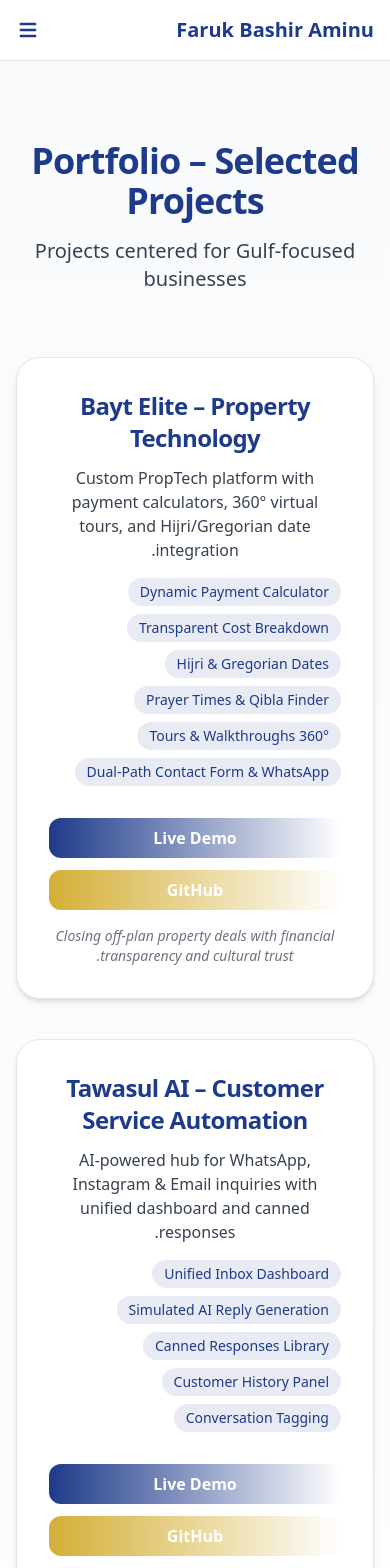
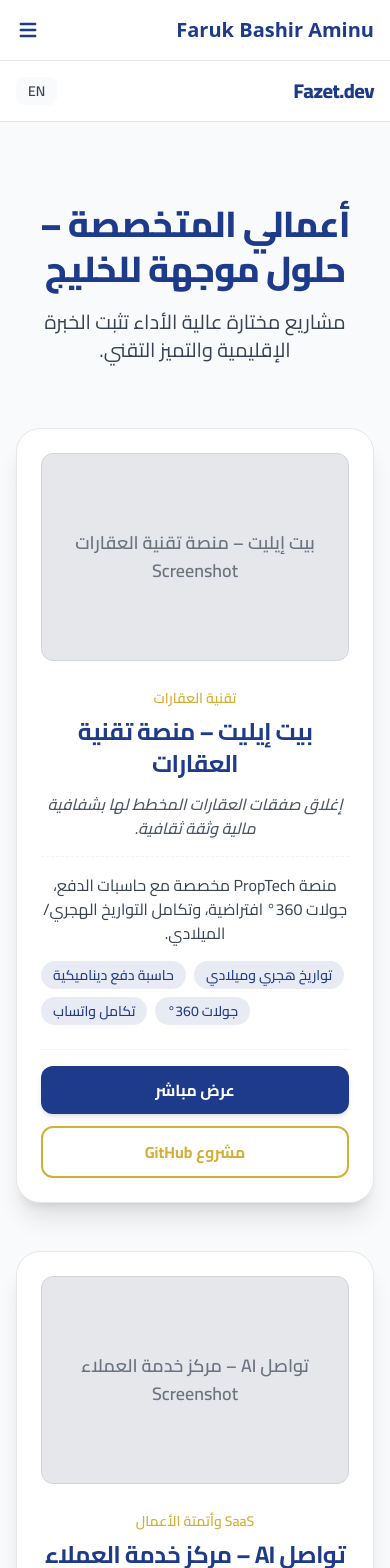
Before and after one commit to fazetdev/fazet.dev, a Next.js app: page /ar/portfolio in a window 390 px wide. Shown: the top 1568 px of the page. Built offline with nearby package versions, Linux system fonts and the light colour scheme; what tailwindcss-rtl would draw is missing.

Commit message:
Update pages and Tailwind config with Gulf-focused UX/UI improvements

```diff
--- a/app/[locale]/contact/page.js
+++ b/app/[locale]/contact/page.js
@@ -2,162 +2,174 @@
 
 import { useState } from "react";
 import Link from "next/link";
-import { usePathname } from "next/navigation"; // Added for dynamic toggle
+import { usePathname } from "next/navigation";
+
+// Grok's Icon Map (using simple emojis for cross-platform compatibility)
+const icons = {
+    email: '✉️',
+    whatsapp: '💬',
+    telegram: '📱',
+    linkedin: '👔',
+    github: '🖥️',
+    location: '📍'
+};
 
 export default function Contact({ params }) {
-  const locale = params?.locale || params?.slug?.[0] || "en"; // Fixed params access
-  const pathname = usePathname(); // Get current path for toggle
+  const locale = params?.locale || params?.slug?.[0] || "en";
+  const pathname = usePathname();
 
   const content = {
     en: {
-      title: "Contact Faruk Bashir Aminu",
-      subtitle: "Professional web solutions for Gulf businesses",
-      labels: {
-        email: "Email",
-        linkedin: "LinkedIn",
-        github: "GitHub",
-        whatsapp: "WhatsApp",
-        telegram: "Telegram",
-        location: "Location"
-      },
-      contacts: {
-        email: "fazetdev@gmail.com",
-        linkedin: "https://www.linkedin.com/in/faruk-bashir-aminu-65b30b36b",
-        github: "https://github.com/fazetdev",
-        whatsapp: "https://wa.me/2347082921105",
-        telegram: "https://t.me/fazetdev",
-        location: "Kano, Nigeria"
-      },
-      ctaBooking: "Go to booking page",
+      title: "Get in Touch with Faruk",
+      subtitle: "Prioritized communication channels for high-value Gulf clients.",
+      contacts: [
+        // PRIORITY CARD 1: Email (Professional)
+        { key: 'email', label: "Email Address", value: "fazetdev@gmail.com", href: "mailto:fazetdev@gmail.com", type: 'primary', icon: icons.email, description: "For project briefs, formal inquiries, and detailed proposals." },
+        // PRIORITY CARD 2: WhatsApp (Direct/Urgent)
+        { key: 'whatsapp', label: "WhatsApp Chat", value: "+234 708 292 1105", href: "https://wa.me/2347082921105", type: 'accent', icon: icons.whatsapp, description: "Fastest response time for quick questions and urgent scheduling." },
+        // SECONDARY CONTACTS (Grouped)
+        { key: 'linkedin', label: "LinkedIn", value: "/faruk-bashir-aminu", href: "https://www.linkedin.com/in/faruk-bashir-aminu-65b30b36b", type: 'secondary', icon: icons.linkedin },
+        { key: 'github', label: "GitHub", value: "/fazetdev", href: "https://github.com/fazetdev", type: 'secondary', icon: icons.github },
+        { key: 'telegram', label: "Telegram", value: "@fazetdev", href: "https://t.me/fazetdev", type: 'secondary', icon: icons.telegram },
+        { key: 'location', label: "Location", value: "Kano, Nigeria (GST +4)", type: 'secondary', icon: icons.location },
+      ],
+      ctaBooking: "Go to Booking Page",
     },
     ar: {
-      title: "اتصل بفرّوق بشير أمينو",
-      subtitle: "حلول ويب مهنية لعملاء الخليج",
-      labels: {
-        email: "البريد الإلكتروني",
-        linkedin: "لينكدإن",
-        github: "GitHub",
-        whatsapp: "واتساب",
-        telegram: "تيليجرام",
-        location: "الموقع"
-      },
-      contacts: {
-        email: "fazetdev@gmail.com",
-        linkedin: "https://www.linkedin.com/in/faruk-bashir-aminu-65b30b36b",
-        github: "https://github.com/fazetdev",
-        whatsapp: "https://wa.me/2347082921105",
-        telegram: "https://t.me/fazetdev",
-        location: "كانو، نيجيريا"
-      },
+      title: "تواصل مع فاروق",
+      subtitle: "قنوات اتصال ذات أولوية لعملاء الخليج ذوي القيمة العالية.",
+      contacts: [
+        { key: 'email', label: "البريد الإلكتروني", value: "fazetdev@gmail.com", href: "mailto:fazetdev@gmail.com", type: 'primary', icon: icons.email, description: "لملخصات المشاريع والاستفسارات الرسمية والمقترحات التفصيلية." },
+        { key: 'whatsapp', label: "واتساب", value: "+234 708 292 1105", href: "https://wa.me/2347082921105", type: 'accent', icon: icons.whatsapp, description: "أسرع وقت استجابة للأسئلة السريعة والجدولة العاجلة." },
+        { key: 'linkedin', label: "لينكدإن", value: "/faruk-bashir-aminu", href: "https://www.linkedin.com/in/faruk-bashir-aminu-65b30b36b", type: 'secondary', icon: icons.linkedin },
+        { key: 'github', label: "GitHub", value: "/fazetdev", href: "https://github.com/fazetdev", type: 'secondary', icon: icons.github },
+        { key: 'telegram', label: "تيليجرام", value: "@fazetdev", href: "https://t.me/fazetdev", type: 'secondary', icon: icons.telegram },
+        { key: 'location', label: "الموقع", value: "كانو، نيجيريا (GST +4)", type: 'secondary', icon: icons.location },
+      ],
       ctaBooking: "اذهب إلى صفحة الحجز",
     }
   };
 
   const t = content[locale] || content.en;
 
-  // Function to get opposite locale path while preserving current route
   const getOppositeLocalePath = () => {
     const oppositeLocale = locale === "en" ? "ar" : "en";
-
     if (!pathname) return `/${oppositeLocale}/contact`;
-
-    // Replace the locale in current path
     const pathParts = pathname.split('/').filter(part => part);
-
     if (pathParts.length > 0 && (pathParts[0] === 'en' || pathParts[0] === 'ar')) {
-      // Replace locale
       pathParts[0] = oppositeLocale;
       return `/${pathParts.join('/')}`;
     } else {
-      // No locale in path, add it
       return `/${oppositeLocale}${pathname === '/' ? '' : pathname}`;
     }
   };
 
+  // Filter contacts into groups for the 3-column layout
+  const primaryContact = t.contacts.find(c => c.key === 'email');
+  const accentContact = t.contacts.find(c => c.key === 'whatsapp');
+  const secondaryContacts = t.contacts.filter(c => c.type === 'secondary');
+
+  // Custom Card Component for Priority Contacts
+  const PriorityCard = ({ contact }) => {
+    const isAccent = contact.type === 'accent';
+    // ASSUMING PRIMARY is Navy and ACCENT is Gold/Teal
+    const bgColor = isAccent ? 'bg-accent text-white' : 'bg-primary text-white';
+    const hoverColor = isAccent ? 'hover:bg-accent-dark' : 'hover:bg-primary-dark';
+
+    return (
+      <a
+        href={contact.href}
+        target={contact.key !== 'location' ? "_blank" : "_self"}
+        rel="noopener noreferrer"
+        className={`flex flex-col items-center justify-center p-8 rounded-xl shadow-2xl transition-all duration-300 transform hover:scale-[1.03] ${bgColor} ${hoverColor} h-full`}
+      >
+        <div className="text-5xl mb-4">{contact.icon}</div>
+        <h3 className="text-xl font-extrabold mb-1">{contact.label}</h3>
+        <p className="text-lg font-mono tracking-wider mb-3">{contact.value}</p>
+        <p className={`text-sm text-center font-light opacity-80 ${isAccent ? 'text-white' : 'text-gray-200'}`}>{contact.description}</p>
+      </a>
+    );
+  };
+
   return (
-    <div className="min-h-screen bg-neutral-50 text-neutral-900">
-      {/* Header - Fixed toggle */}
+    <div className={`min-h-screen bg-neutral-50 text-neutral-900 ${locale === 'ar' ? 'font-arabic' : 'font-sans'}`} dir={locale === 'ar' ? 'rtl' : 'ltr'}>
+      {/* Header (Simplified) */}
       <header className="bg-white/95 backdrop-blur-sm sticky top-0 z-40 border-b border-gray-200">
         <div className="max-w-7xl mx-auto flex items-center justify-between px-4 py-4">
-          <Link href={`/${locale}`} className="text-xl font-extrabold tracking-tight text-primary-700">
-            Faruk Aminu {/* Added name for consistency */}
+          <Link href={`/${locale}`} className="text-xl font-extrabold tracking-tight text-primary hover:text-accent transition">
+            Fazet.dev
           </Link>
-
           <div className="flex items-center gap-3 text-sm">
-            {/* Dynamic EN link that preserves current page */}
             <Link
-              href={locale === "en" ? getOppositeLocalePath() : "/en/contact"}
-              className={`px-2 py-1 rounded hover:bg-gray-100 ${locale === "en" ? "font-bold text-primary-700" : ""}`}
+              href={getOppositeLocalePath()}
+              className="px-3 py-1 bg-gray-50 rounded-lg font-semibold text-gray-700 hover:bg-gray-100 transition"
             >
-              EN
-            </Link>
-            <span className="text-gray-300">|</span>
-            {/* Dynamic AR link that preserves current page */}
-            <Link
-              href={locale === "ar" ? getOppositeLocalePath() : "/ar/contact"}
-              className={`px-2 py-1 rounded hover:bg-gray-100 ${locale === "ar" ? "font-bold text-primary-700" : ""}`}
-            >
-              AR
+              {oppositeLocale.toUpperCase()}
             </Link>
           </div>
         </div>
       </header>
 
-      {/* Page content - UNCHANGED */}
-      <main className="max-w-6xl mx-auto px-4 py-12">
+      {/* Main Content */}
+      <main className="max-w-6xl mx-auto px-4 py-16">
         <div className="text-center mb-12">
-          <h1 className="text-4xl md:text-5xl font-bold text-primary-700">{t.title}</h1>
-          <p className="mt-4 text-lg text-neutral-600 max-w-2xl mx-auto">{t.subtitle}</p>
+          <h1 className="text-4xl md:text-5xl font-extrabold text-primary leading-tight">{t.title}</h1>
+          <p className="mt-4 text-xl text-neutral-700 max-w-3xl mx-auto">{t.subtitle}</p>
         </div>
 
-        <div className="grid grid-cols-1 md:grid-cols-2 gap-6">
-          {/* Professional Card */}
-          <div className="border border-gray-200 rounded-xl p-8 hover:shadow-lg transition-shadow">
-            <h3 className="font-semibold text-gray-800 text-lg mb-6 border-b pb-3">
-              {locale === "ar" ? "مهني واجتماعي" : "Professional & Social"}
-            </h3>
-            <div className="space-y-6">
-              {Object.entries(t.contacts).slice(0, 3).map(([key, val]) => (
-                <div key={key}>
-                  <p className="font-medium text-gray-700 mb-1">{t.labels[key]}:</p>
-                  <a href={key === 'email' ? `mailto:${val}` : val} target="_blank" rel="noopener noreferrer" className="text-primary hover:text-blue-700 hover:underline flex items-center">
-                    {val}
-                  </a>
-                </div>
-              ))}
-            </div>
+        {/* PRIORITY CONTACTS - 3-Column Layout */}
+        <div className="grid grid-cols-1 lg:grid-cols-3 gap-8 mb-12">
+          {/* Email Card (Primary Navy) */}
+          <div className="lg:col-span-1">
+            <PriorityCard contact={primaryContact} />
           </div>
 
-          {/* Direct Contact Card */}
-          <div className="border border-gray-200 rounded-xl p-8 hover:shadow-lg transition-shadow">
-            <h3 className="font-semibold text-gray-800 text-lg mb-6 border-b pb-3">
-              {locale === "ar" ? "اتصال مباشر" : "Direct Contact"}
-            </h3>
+          {/* WhatsApp Card (Accent Gold/Teal) */}
+          <div className="lg:col-span-1">
+            <PriorityCard contact={accentContact} />
+          </div>
+
+          {/* SECONDARY CONTACTS - Grouped */}
+          <div className="lg:col-span-1 bg-white rounded-xl p-6 shadow-xl border border-gray-200">
+            <h2 className="text-2xl font-bold text-primary mb-6 border-b pb-3">
+              {locale === "ar" ? "وسائل أخرى" : "Secondary Channels"}
+            </h2>
             <div className="space-y-6">
-              {Object.entries(t.contacts).slice(3).map(([key, val]) => (
-                <div key={key}>
-                  <p className="font-medium text-gray-700 mb-1">{t.labels[key]}:</p>
-                  <a href={val} target="_blank" rel="noopener noreferrer" className="text-primary hover:text-blue-700 hover:underline flex items-center">
-                    {val}
-                  </a>
+              {secondaryContacts.map((contact) => (
+                <div key={contact.key} className="flex items-start">
+                  <span className="text-xl mr-4 rtl:mr-0 rtl:ml-4 flex-shrink-0">{contact.icon}</span>
+                  <div>
+                    <p className="font-semibold text-gray-800 mb-1">{contact.label}</p>
+                    <a
+                      href={contact.href}
+                      target={contact.key !== 'location' ? "_blank" : "_self"}
+                      rel="noopener noreferrer"
+                      className={`text-gray-600 hover:text-primary transition ${contact.key !== 'location' ? 'hover:underline' : ''}`}
+                    >
+                      {contact.value}
+                    </a>
+                  </div>
                 </div>
               ))}
             </div>
           </div>
         </div>
 
-        {/* Booking CTA - UNCHANGED */}
+        {/* Booking CTA */}
         <div className="mt-12 text-center">
           <Link
             href={`/${locale}/book`}
-            className="inline-flex items-center bg-accent text-white px-6 py-3 rounded-lg font-semibold hover:brightness-105"
+            className="inline-flex items-center bg-accent text-white px-10 py-4 rounded-xl font-bold text-lg hover:bg-accent-dark transition shadow-lg transform hover:scale-[1.02]"
           >
             {t.ctaBooking}
           </Link>
+          <p className="mt-3 text-sm text-neutral-500">
+            {locale === 'ar' ? "لضمان أفضل خدمة، يفضل جدولة موعد." : "For the best service, scheduling a consultation is recommended."}
+          </p>
         </div>
       </main>
 
-      {/* Footer - UNCHANGED */}
+      {/* Footer */}
       <footer className="bg-white border-t border-gray-200 py-6 text-center text-sm text-gray-500">
         &copy; {new Date().getFullYear()} Faruk Bashir Aminu. All rights reserved.
       </footer>
--- a/app/[locale]/portfolio/page.js
+++ b/app/[locale]/portfolio/page.js
@@ -1,24 +1,23 @@
-"use client";
+'use client';
 
 import Link from "next/link";
+import { usePathname } from "next/navigation"; // Added for better header links
 
 const content = {
   en: {
     hero: {
-      title: "Portfolio – Selected Projects",
-      subtitle: "Projects centered for Gulf-focused businesses"
+      title: "Specialized Portfolio – Gulf-Focused Solutions",
+      subtitle: "Selected high-performance projects demonstrating regional expertise and technical excellence."
     },
     projects: [
       {
-        title: "Bayt Elite – Property Technology",
-        description: "Custom PropTech platform with payment calculators, 360° virtual tours, and Hijri/Gregorian date integration.",
+        title: "Bayt Elite – PropTech Platform",
+        description: "Custom PropTech platform with payment calculators, 360° virtual tours, and critical Hijri/Gregorian date integration.",
         features: [
+          "Hijri & Gregorian Dates",
           "Dynamic Payment Calculator",
-          "Transparent Cost Breakdown",
-          "Hijri & Gregorian Dates",
-          "Prayer Times & Qibla Finder",
-          "360° Tours & Walkthroughs",
-          "Dual-Path Contact Form & WhatsApp"
+          "360° Tours",
+          "WhatsApp Integration"
         ],
         github: "https://github.com/fazetdev/bayt-elite.git",
         demo: "https://bayt-elite.vercel.app/",
@@ -26,14 +25,13 @@ const content = {
         tagline: "Closing off-plan property deals with financial transparency and cultural trust."
       },
       {
-        title: "Tawasul AI – Customer Service Automation",
-        description: "AI-powered hub for WhatsApp, Instagram & Email inquiries with unified dashboard and canned responses.",
+        title: "Tawasul AI – Customer Service Hub",
+        description: "AI-powered hub for WhatsApp, Instagram & Email inquiries with a unified dashboard and canned responses.",
         features: [
           "Unified Inbox Dashboard",
-          "Simulated AI Reply Generation",
+          "AI Reply Generation",
           "Canned Responses Library",
-          "Customer History Panel",
-          "Conversation Tagging"
+          "Customer History Panel"
         ],
         github: "https://github.com/fazetdev/tawasul-ai.git",
         demo: "https://tawasul-ai.vercel.app/",
@@ -44,10 +42,10 @@ const content = {
         title: "Zimam Delivery – Logistics Platform",
         description: "Driver-centric app with offline-capable maps, daily earnings tracker, and community tips for GCC delivery routes.",
         features: [
-          "Offline-Capable Pin System",
+          "Offline Maps",
           "Daily Earnings Tracker",
           "Community Notes",
-          "Ultra-Mobile-First UI"
+          "Ultra-Mobile-First"
         ],
         github: "https://github.com/fazetdev/zimam-delivery.git",
         demo: "https://zimam-delivery.vercel.app/",
@@ -56,9 +54,9 @@ const content = {
       },
       {
         title: "Al-Multaqa – Business Management Dashboard",
-        description: "CRM-lite dashboard for salons, clinics, and service businesses with scheduling and analytics.",
+        description: "CRM-lite dashboard for salons, clinics, and service businesses with scheduling, analytics, and full bilingual support.",
         features: [
-          "Visual Appointment Scheduler",
+          "Visual Scheduler",
           "Client & Payment Tracker",
           "Business Analytics",
           "Full Bilingual Support"
@@ -72,20 +70,18 @@ const content = {
   },
   ar: {
     hero: {
-      title: "أعمالي – المشاريع المختارة",
-      subtitle: "مشاريع موجهة للشركات في السوق الخليجي"
+      title: "أعمالي المتخصصة – حلول موجهة للخليج",
+      subtitle: "مشاريع مختارة عالية الأداء تثبت الخبرة الإقليمية والتميز التقني."
     },
     projects: [
       {
         title: "بيت إيليت – منصة تقنية العقارات",
-        description: "منصة PropTech مخصصة مع حاسبات الدفع، جولات 360° افتراضية، وتكامل تواريخ هجري/ميلادي.",
+        description: "منصة PropTech مخصصة مع حاسبات الدفع، جولات 360° افتراضية، وتكامل التواريخ الهجري/الميلادي.",
         features: [
+          "تواريخ هجري وميلادي",
           "حاسبة دفع ديناميكية",
-          "تفصيل تكاليف شفاف",
-          "تواريخ هجري وميلادي",
-          "مواقيت الصلاة وبوصلة القبلة",
-          "جولات 360° ومشاهد فيديو",
-          "نموذج اتصال + واتساب بنقرة واحدة"
+          "جولات 360°",
+          "تكامل واتساب"
         ],
         github: "https://github.com/fazetdev/bayt-elite.git",
         demo: "https://bayt-elite.vercel.app/",
@@ -93,14 +89,13 @@ const content = {
         tagline: "إغلاق صفقات العقارات المخطط لها بشفافية مالية وثقة ثقافية."
       },
       {
-        title: "تواصل AI – أتمتة خدمة العملاء",
+        title: "تواصل AI – مركز خدمة العملاء",
         description: "لوحة مركزية لإدارة استفسارات واتساب، إنستغرام والبريد الإلكتروني مع ردود جاهزة.",
         features: [
           "لوحة صندوق وارد موحد",
-          "توليد ردود ذكاء اصطناعي تجريبية",
+          "توليد ردود AI",
           "مكتبة الردود الجاهزة",
-          "لوحة تاريخ العملاء",
-          "تصنيف المحادثات"
+          "تاريخ العملاء"
         ],
         github: "https://github.com/fazetdev/tawasul-ai.git",
         demo: "https://tawasul-ai.vercel.app/",
@@ -111,10 +106,10 @@ const content = {
         title: "زِمَام دليفري – منصة الخدمات اللوجستية",
         description: "تطبيق للسائقين مع خرائط قابلة للعمل أوفلاين، متتبع أرباح يومية ونصائح للمواقع.",
         features: [
-          "نظام تحديد المواقع أوفلاين",
+          "خرائط أوفلاين",
           "متتبع أرباح يومية",
           "ملاحظات المجتمع",
-          "واجهة مستخدم مريحة للجوال"
+          "واجهة للجوال"
         ],
         github: "https://github.com/fazetdev/zimam-delivery.git",
         demo: "https://zimam-delivery.vercel.app/",
@@ -123,10 +118,10 @@ const content = {
       },
       {
         title: "الملتقى – لوحة إدارة الأعمال",
-        description: "لوحة إدارة CRM-lite للصالونات والعيادات مع الجدولة والتحليلات.",
+        description: "لوحة إدارة CRM-lite للصالونات والعيادات مع الجدولة والتحليلات ودعم ثنائي اللغة كامل.",
         features: [
           "جدول مواعيد بصري",
-          "متتبع العملاء والمدفوعات",
+          "متتبع العملاء",
           "تحليلات الأعمال",
           "دعم ثنائي اللغة كامل"
         ],
@@ -140,29 +135,74 @@ const content = {
 };
 
 export default function Portfolio({ params }) {
-  const locale = params?.slug?.[0] || "en";
+  const locale = params?.locale || params?.slug?.[0] || "en";
   const t = content[locale] || content.en;
   const isRTL = locale === "ar";
 
+  // Placeholder for opposite locale path (needed for navigation)
+  const pathname = usePathname();
+  const oppositeLocale = locale === "en" ? "ar" : "en";
+  const getOppositeLocalePath = () => {
+    if (!pathname) return `/${oppositeLocale}/portfolio`;
+    const pathParts = pathname.split('/').filter(part => part);
+    if (pathParts.length > 0 && (pathParts[0] === 'en' || pathParts[0] === 'ar')) {
+      pathParts[0] = oppositeLocale;
+      return `/${pathParts.join('/')}`;
+    } else {
+      return `/${oppositeLocale}${pathname === '/' ? '' : pathname}`;
+    }
+  };
+
+
   return (
-    <div className={`min-h-screen bg-gradient-to-b from-gray-50 to-white ${isRTL ? "rtl" : "ltr"}`}>
+    <div className={`min-h-screen bg-gray-50 ${isRTL ? "font-arabic" : "font-sans"}`} dir={isRTL ? "rtl" : "ltr"}>
+      {/* Header - Simple and branded */}
+      <header className="bg-white/95 backdrop-blur-sm sticky top-0 z-40 border-b border-gray-200">
+        <div className="max-w-7xl mx-auto flex items-center justify-between px-4 py-4">
+          <Link href={`/${locale}`} className="text-xl font-extrabold tracking-tight text-primary hover:text-accent transition">
+            Fazet.dev
+          </Link>
+          <div className="flex items-center gap-3 text-sm">
+            <Link
+              href={getOppositeLocalePath()}
+              className="px-3 py-1 bg-gray-50 rounded-lg font-semibold text-gray-700 hover:bg-gray-100 transition"
+            >
+              {oppositeLocale.toUpperCase()}
+            </Link>
+          </div>
+        </div>
+      </header>
+
       {/* Hero Section */}
       <section className="py-20 px-4">
         <div className="max-w-6xl mx-auto text-center">
-          <h1 className="text-4xl md:text-5xl font-extrabold text-primary mb-4">{t.hero.title}</h1>
-          <p className="text-xl md:text-2xl text-gray-700 mb-16">{t.hero.subtitle}</p>
+          <h1 className="text-4xl md:text-5xl font-extrabold text-primary mb-4 leading-tight">{t.hero.title}</h1>
+          <p className="text-xl md:text-2xl text-gray-700 mb-16 max-w-4xl mx-auto">{t.hero.subtitle}</p>
 
           {/* Projects Grid */}
-          <div className="grid md:grid-cols-2 gap-10">
+          <div className="grid md:grid-cols-2 gap-12">
             {t.projects.map((project, index) => (
               <div
                 key={index}
-                className="bg-white rounded-3xl p-8 shadow-md hover:shadow-xl transition-shadow duration-300 border border-gray-200 flex flex-col justify-between"
+                className="bg-white rounded-3xl p-6 shadow-xl hover:shadow-2xl transition-all duration-300 border border-gray-200 flex flex-col justify-between overflow-hidden"
               >
+                {/* 1. Image Placeholder (CRITICAL) */}
+                <div className="w-full h-52 bg-gray-200 rounded-xl mb-6 overflow-hidden flex items-center justify-center border border-gray-300">
+                  <span className="text-lg text-gray-500 font-semibold">{project.title} Screenshot</span>
+                </div>
+
+                {/* 2. Content */}
                 <div>
+                  <span className="inline-block text-sm font-semibold text-accent mb-2">{project.category}</span>
                   <h2 className="text-2xl font-bold text-primary mb-3">{project.title}</h2>
+
+                  {/* Tagline (Highlight value proposition) */}
+                  <p className="text-base italic text-gray-600 mb-4 font-medium border-b pb-4 border-dashed border-gray-100">{project.tagline}</p>
+
                   <p className="text-gray-700 mb-4">{project.description}</p>
-                  <div className={`flex flex-wrap gap-2 mb-4 ${isRTL ? "rtl:text-right" : ""}`}>
+
+                  {/* Feature Tags (Cleaned up) */}
+                  <div className={`flex flex-wrap gap-2 mb-6 ${isRTL ? "justify-end" : "justify-start"}`}>
                     {project.features.map((feat, i) => (
                       <span
                         key={i}
@@ -173,26 +213,41 @@ export default function Portfolio({ params }) {
                     ))}
                   </div>
                 </div>
-                <div className="flex flex-col sm:flex-row gap-3 mt-4">
+
+                {/* 3. CTAs */}
+                <div className="mt-auto pt-4 border-t border-gray-100">
+                    <div className="flex flex-col sm:flex-row gap-3">
                         <Link
                             href={project.demo}
-                    className="bg-gradient-to-r from-primary to-primary-dark text-white px-5 py-2 rounded-xl font-semibold hover:opacity-90 transition-all text-center"
+                            className="flex-1 bg-primary text-white px-5 py-3 rounded-xl font-bold hover:bg-primary-dark transition-all text-center shadow-md hover:shadow-lg"
                         >
                             {locale === "ar" ? "عرض مباشر" : "Live Demo"}
                         </Link>
                         <Link
                             href={project.github}
-                    className="bg-gradient-to-r from-accent to-accent-dark text-white px-5 py-2 rounded-xl font-semibold hover:opacity-90 transition-all text-center"
+                            className="flex-1 border-2 border-accent text-accent px-5 py-3 rounded-xl font-bold hover:bg-accent hover:text-white transition-all text-center"
                         >
                             {locale === "ar" ? "مشروع GitHub" : "GitHub"}
                         </Link>
                     </div>
-                <p className="text-sm italic text-gray-500 mt-4">{project.tagline}</p>
+                </div>
               </div>
             ))}
           </div>
         </div>
       </section>
+
+      {/* Footer CTA */}
+      <div className="bg-white border-t border-gray-200 p-12 text-center">
+        <h2 className="text-3xl font-bold text-primary mb-3">{locale === 'ar' ? 'هل أنت مستعد لبدء مشروعك؟' : 'Ready to start your next project?'}</h2>
+        <p className="text-lg text-gray-600 mb-6">{locale === 'ar' ? 'قم بجدولة استشارة مباشرة لمناقشة متطلباتك الإقليمية.' : 'Schedule a direct consultation to discuss your regional requirements.'}</p>
+        <Link
+            href={`/${locale}/book`}
+            className="inline-flex items-center bg-accent text-white px-10 py-4 rounded-xl font-bold text-lg hover:bg-accent-dark transition shadow-lg transform hover:scale-[1.02]"
+        >
+            {locale === 'ar' ? 'احجز استشارتك الآن' : 'Book Your Consultation Now'}
+        </Link>
+      </div>
     </div>
   );
 }
```
Also changed, not shown: app/[locale]/page.js (+10 -16 lines), tailwind.config.js (+9 -2 lines). Lines whose indentation alone changed are shown as unchanged.
